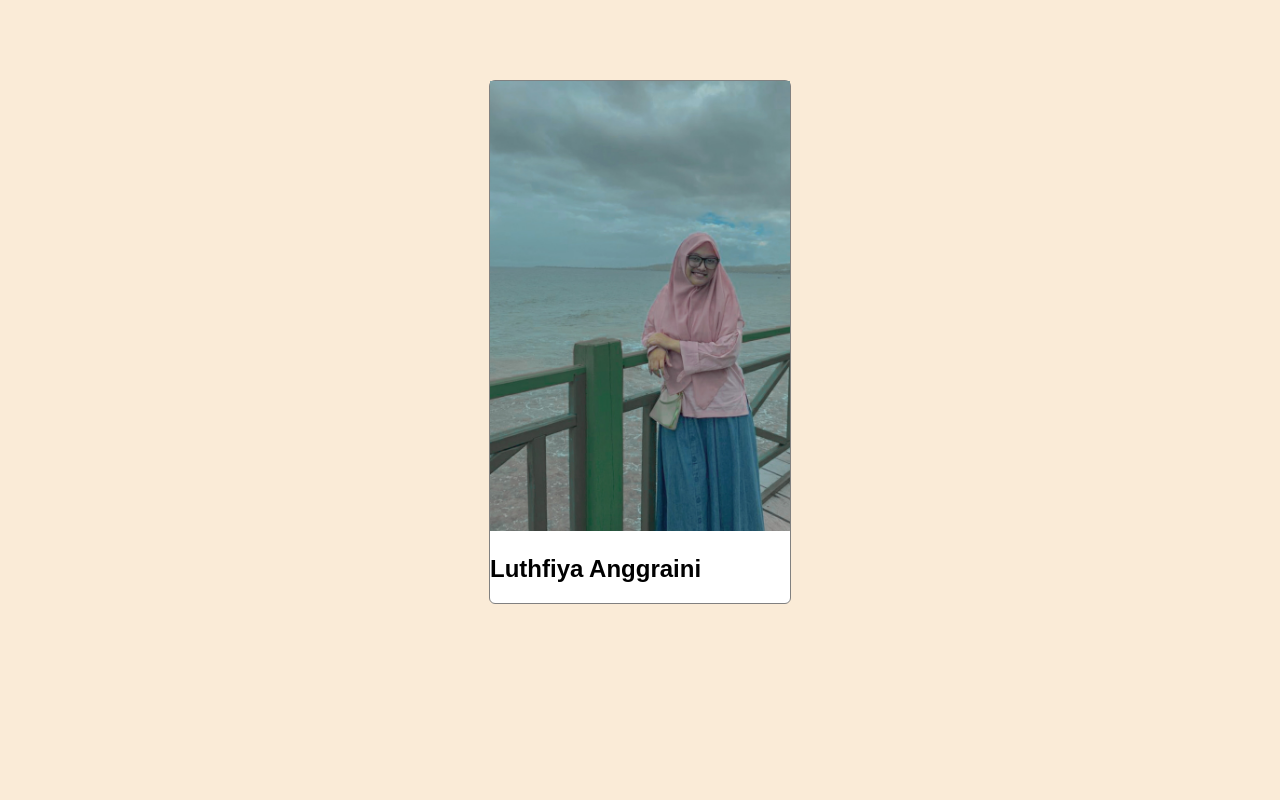
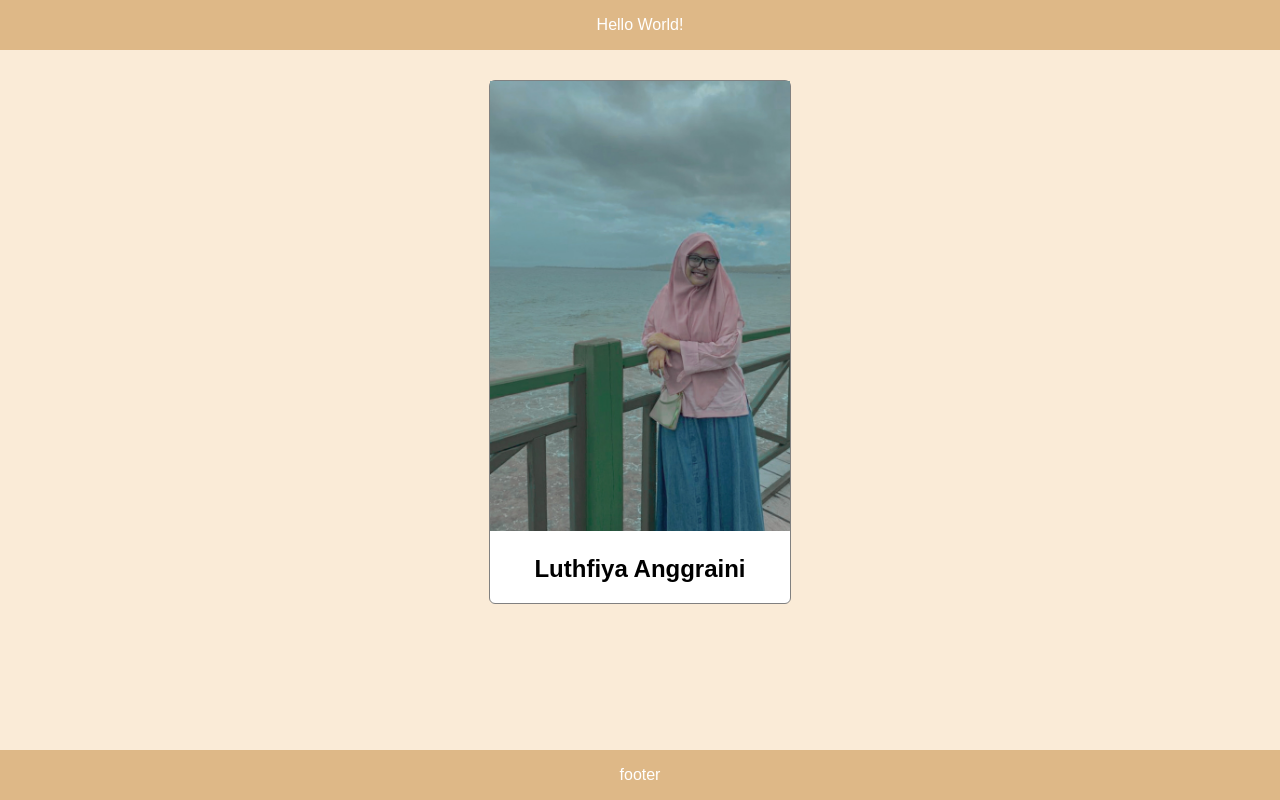
Before and after one commit to luthfiyaanggraini7/my-repo-from-remote, a plain HTML site: page index.html in a window 1280 px wide. Drawn offline with Linux system fonts and the light colour scheme.

Commit message:
changed style for selector bodyy

```diff
--- a/index.html
+++ b/index.html
@@ -1,8 +1,9 @@
 <!DOCTYPE html>
 <html>
-    <head>
-        <link rel="stylesheet" href="style.css"
-    </head>
+        <link rel="stylesheet" href="style.css">
+    <header>
+        Hello World!
+    </header>
 
     <body>
         <div id="profile-container">
@@ -10,4 +11,7 @@
             <h2 id="profile=name">Luthfiya Anggraini</h2>
         </div>
     </body>
+    <footer>
+            footer
+        </footer>
 </html>
--- a/style.css
+++ b/style.css
@@ -12,6 +12,7 @@ body {
     background-color: white;
     border: 1px solid gray;
     border-radius: 6px;
+    text-align: center;
 }
 
 #profile-image {
@@ -26,8 +27,19 @@ body {
 #profile-job {
     text-align: center;
 }
+header {
+    width: 100%;
+    height: 50px;
+    position: absolute;
+    top: 0;
+    line-height: 50px;
+    background-color: burlywood;
+    text-align: center;
+    color: white;
+}
 
-#footer {
+
+footer {
     width: 100%;
     height: 50px;
     position: absolute;
```
